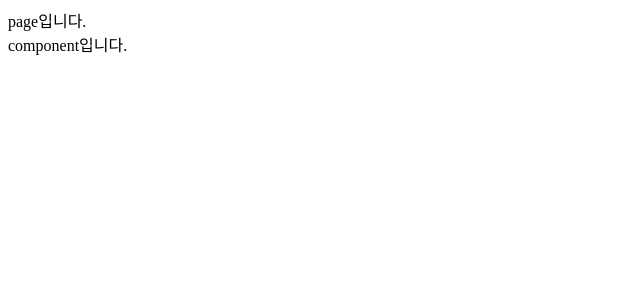
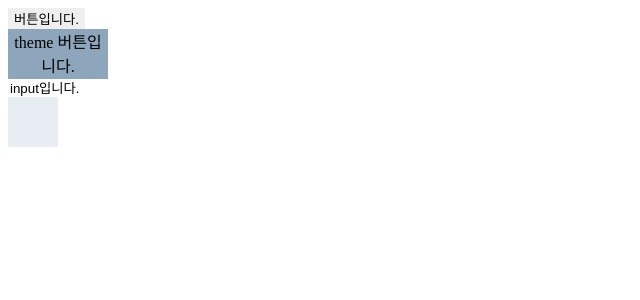
Before and after one commit to CAPSReact/Final, a React (Vite) app: page / in a window 1280 px wide. Shown: the top 300 px of the page, without its empty margins (0-640 px from the left). Built offline with nearby package versions, Linux system fonts and the light colour scheme.

Commit message:
[ADD] css 테스트용 페이지 생성

```diff
--- a/src/pages/TestPage.jsx
+++ b/src/pages/TestPage.jsx
@@ -1,10 +1,12 @@
-import Test from "../components/Test";
+import { ButtonStyle, Circle } from "../styles/style";
 
-export default function Testpage() {
+export default function TestPage() {
   return (
     <div>
-      page입니다.
-      <Test />
+      <button>버튼입니다.</button>
+      <ButtonStyle>theme 버튼입니다.</ButtonStyle>
+      <input type="text" value="input입니다." />
+      <Circle />
     </div>
   );
 }
```
